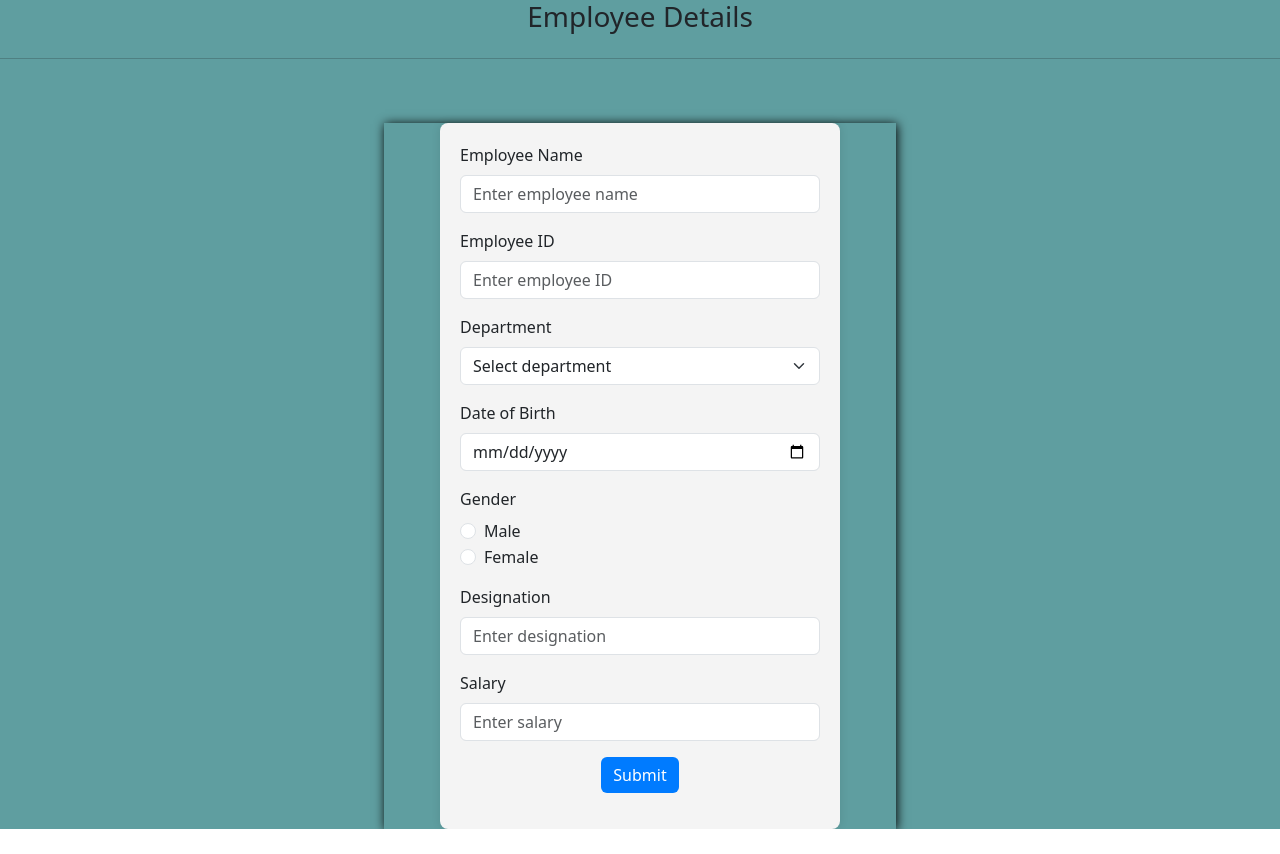
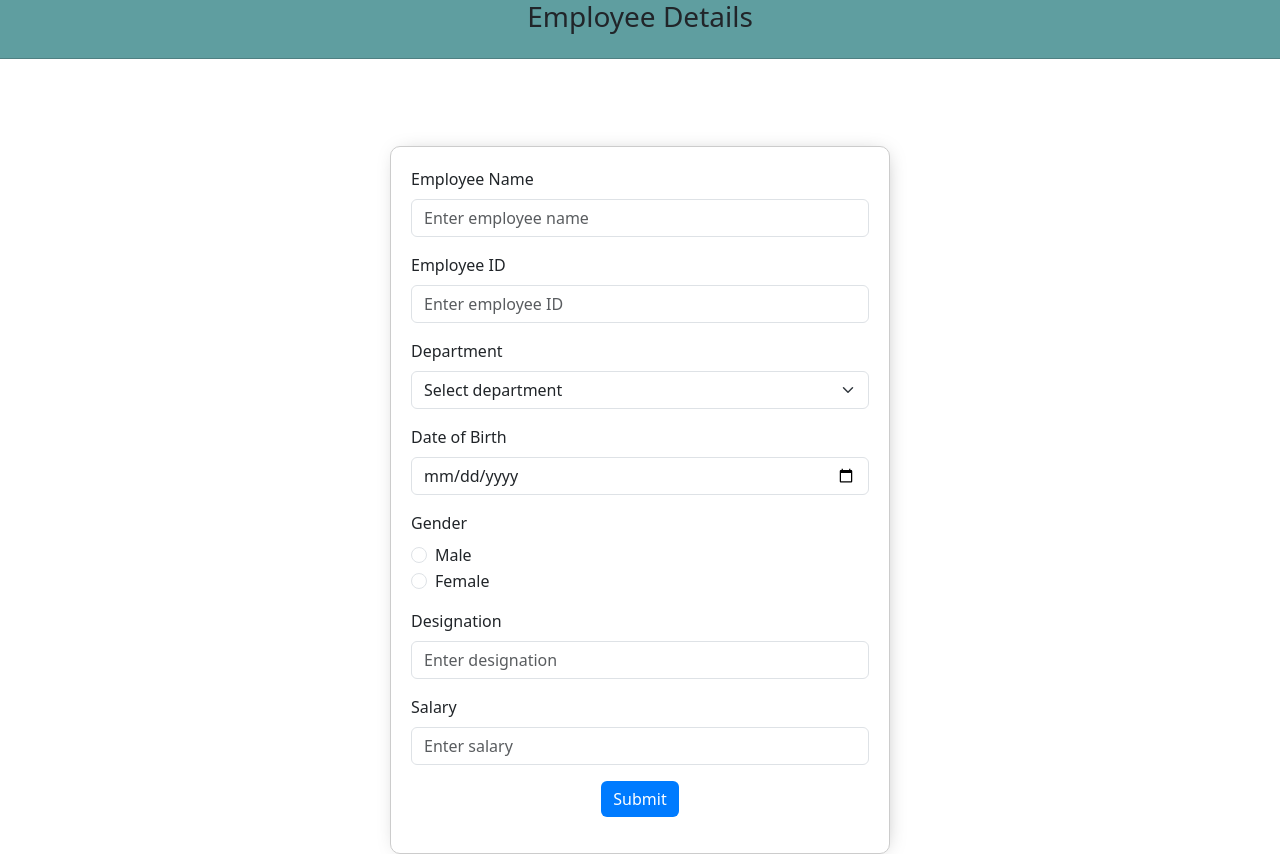
Before and after one commit to VishalAthmanathan/employeeFrontend, a React (Create React App) app: page / in a window 1280 px wide. Before the commit the page ends 829 px from the top, so only its background shows below. Built offline with nearby package versions, Linux system fonts and the light colour scheme.

Commit message:
added css

```diff
--- a/src/components/empform.css
+++ b/src/components/empform.css
@@ -14,3 +14,17 @@
   .rooot{
     background-color: cadetblue;
   }
+
+  .forme {
+    padding: 20px;
+    margin: 100px 0;
+    width: 500px;
+    position: absolute;
+    left: 50%;
+    top: 50%;
+    transform: translate(-50%, -50%);
+    border: 1px solid #ccc;
+    border-radius: 10px;
+    background: white;
+    box-shadow: 2px 1px 21px -9px rgba(0, 0, 0, 0.38);
+  }
--- a/src/components/empform.jsx
+++ b/src/components/empform.jsx
@@ -106,7 +106,7 @@
           salary={salary}
         />
       ) : (
-        <form onSubmit={handleSubmit} style={{ maxWidth: '400px', margin: 'auto', padding: '20px', borderRadius: '8px', boxShadow: '0 0 10px rgba(0,0,0,0.1)', backgroundColor: '#f4f4f4' }}>
+        <form className='forme' onSubmit={handleSubmit} >
     <div className="mb-3">
         <label htmlFor="employeeName" className="form-label">Employee Name</label>
         <input type="text" className="form-control" placeholder="Enter employee name" name="employeeName" onChange={(e)=>setEmployeeName(e.target.value)} />
```
